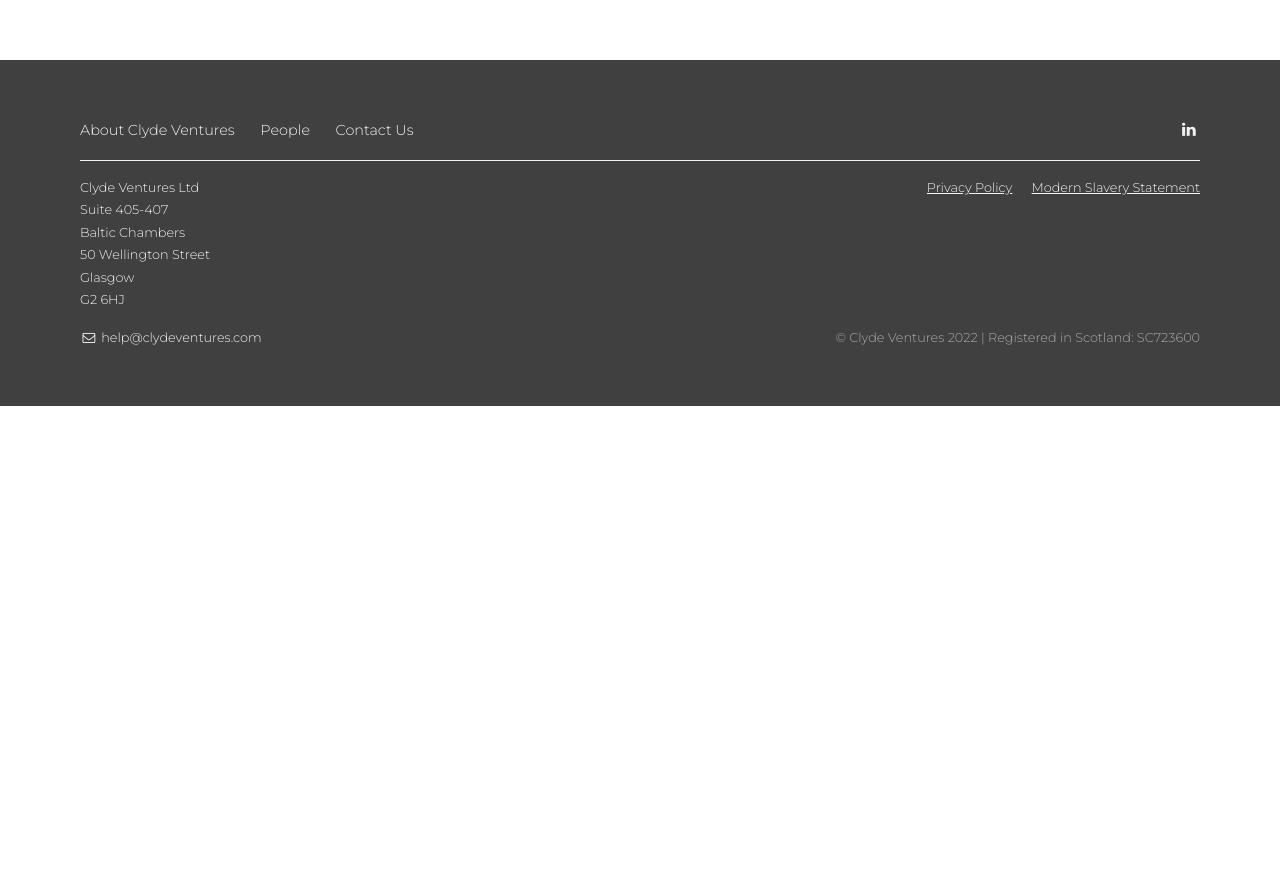
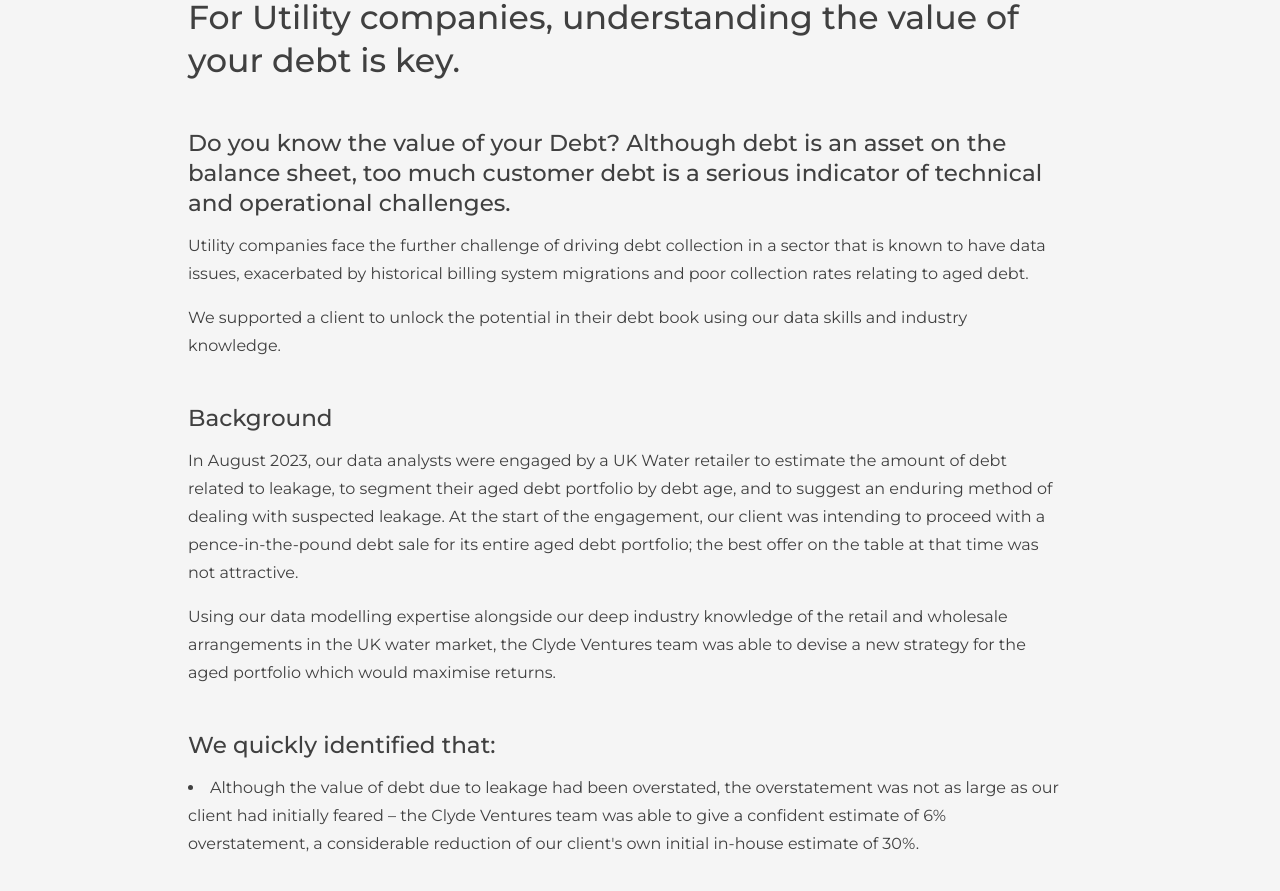
Before and after one commit to luke-meadows/clyde-ventures-2.0, a Next.js app: page /insights/debt-value in a window 1280 px wide. Before the commit this address had no page. Shown: the part 740-1631 px from the top of the page. Before the commit the page ends 1146 px from the top, so only its background shows below. Built offline with nearby package versions, Linux system fonts and the light colour scheme.

Commit message:
debt value

```diff
--- a/pages/_app.js
+++ b/pages/_app.js
@@ -16,7 +16,7 @@
   return (
     <Page>
       <SEO {...nextSeoConfig} />
-      <Script
+      {/* <Script
         id="googleAnalytics"
         strategy="lazyOnload"
         src={`https://www.googletagmanager.com/gtag/js?id=G-FYR84LJVTR`}
@@ -30,8 +30,8 @@
                     page_path: window.location.pathname,
                     });
                 `}
-      </Script>
-      <Script type="text/javascript" id="accountEngagement">
+      </Script> */}
+      {/* <Script type="text/javascript" id="accountEngagement">
         {` piAId = '1050802'; piCId = ''; piHostname = 'go.clydeventures.com';
                     (function() {
                       function async_load(){
@@ -42,7 +42,7 @@
                       if(window.attachEvent) { window.attachEvent('onload', async_load); }
                       else { window.addEventListener('load', async_load, false); }
                     })();`}
-      </Script>
+      </Script> */}
       <Header setShowSidebar={setShowSidebar} showSidebar={showSidebar} />
       <AnimatePresence initial={false}>
         {showSidebar && (
--- /dev/null
+++ b/pages/insights/debt-value.js
@@ -0,0 +1,192 @@
+import styled from 'styled-components';
+import ContactSection from '../../components/contact/ContactSection';
+import InsightBackgroundImage from '../../public/consumer-standards-background.jpeg';
+import HeroWithBackgroundImg from '../../components/global/HeroWithBackgroundImg';
+import RossAvatar from '../../public/ross-avatar.png';
+import Image from 'next/image';
+import Link from 'next/link';
+export default function InsightPage() {
+  return (
+    <StyledInsightsPage>
+      <div className="spacer"></div>
+      <HeroWithBackgroundImg
+        image={InsightBackgroundImage}
+        header="For Utility companies, understanding the value of your debt is key"
+        bg={true}
+        smallOnPhone={true}
+      />
+      <div className="insight-content-container">
+        <div className="author-and-date">
+          <div className="avatar-container">
+            <Image src={RossAvatar} layout="fill" objectFit="cover" />
+          </div>
+          <p>Ross Bern - 06/12/2023</p>
+        </div>
+        <br />
+        <h2>
+          For Utility companies, understanding the value of your debt is key.
+        </h2>
+        <br />
+        <h4>
+          Do you know the value of your Debt? Although debt is an asset on the
+          balance sheet, too much customer debt is a serious indicator of
+          technical and operational challenges.{' '}
+        </h4>
+        <p>
+          Utility companies face the further challenge of driving debt
+          collection in a sector that is known to have data issues, exacerbated
+          by historical billing system migrations and poor collection rates
+          relating to aged debt.
+        </p>
+        <p>
+          We supported a client to unlock the potential in their debt book using
+          our data skills and industry knowledge.
+        </p>
+        <br />
+        <h4>Background</h4>
+        <p>
+          In August 2023, our data analysts were engaged by a UK Water retailer
+          to estimate the amount of debt related to leakage, to segment their
+          aged debt portfolio by debt age, and to suggest an enduring method of
+          dealing with suspected leakage. At the start of the engagement, our
+          client was intending to proceed with a pence-in-the-pound debt sale
+          for its entire aged debt portfolio; the best offer on the table at
+          that time was not attractive.
+        </p>
+        <p>
+          Using our data modelling expertise alongside our deep industry
+          knowledge of the retail and wholesale arrangements in the UK water
+          market, the Clyde Ventures team was able to devise a new strategy for
+          the aged portfolio which would maximise returns.
+        </p>
+        <br />
+        <h4>We quickly identified that:</h4>
+        <ul>
+          <li>
+            Although the value of debt due to leakage had been overstated, the
+            overstatement was not as large as our client had initially feared
+            &#8211; the Clyde Ventures team was able to give a confident
+            estimate of 6% overstatement, a considerable reduction of our
+            client&apos;s own initial in-house estimate of 30%.
+          </li>
+          <br />
+          <li>
+            20% of closed accounts were linked to active customer accounts.{' '}
+          </li>
+          <br />
+          <li>
+            The current thresholds used to detect high consumption / potential
+            leakage had been set too high &#8211; leading to opportunities for
+            early investigation being missed.
+          </li>
+        </ul>
+        <br />
+        <h4>What did we do?</h4>
+        <p>
+          Based on our findings we delivered in three main areas for our client:
+          our revised segmentation of the debt file recommended new debt
+          collection strategies; our leakage detection algorithm reduced the
+          amount of debt that would need to be written off as potentially due to
+          leakage; and, our leak validation analysis suggested that high
+          consumption / potential leakage thresholds should be revised downwards
+          by 20%.
+        </p>
+        <p>In our 8-week engagement we: </p>
+        <ul>
+          <li>
+            Improved historical data by splicing reading data into invoice data
+            - information which had been lost during migration.
+          </li>
+          <br />
+          <li>
+            Improved the data quality of the debt file with the aim of reducing
+            customer queries and improving collection rates.
+          </li>
+          <br />
+          <li>
+            Revised the leak detection / high consumption thresholds implemented
+            in the new billing software to allow earlier detection of leakage.
+          </li>
+          <br />
+          <li>
+            Re-segmented the accounts allowing an additional 18% of the
+            portfolio to undergo collection activity.{' '}
+          </li>
+          <br />
+          <li>
+            Delivered a fully segmented debt portfolio with distinct collection
+            approaches recommended for each segment.
+          </li>
+        </ul>
+        <p>
+          From our approach it emerged that an uplift of potentially £2.3m was
+          available to our client, representing a potential £2m improvement on
+          their initial strategy of proceeding with a pence-in-the-pound sale.
+          Our client has a much better understanding of the value of its debt.{' '}
+        </p>
+        <p>
+          With our combination of data expertise, very thorough understanding of
+          utilities customer and billing data gained over many years, and our
+          operational experience of managing collections and recoveries, Clyde
+          Ventures can help you to unlock the potential of your debt: with Clyde
+          Ventures, you&apos;ll know the value of your debt.{' '}
+        </p>
+        <br />
+      </div>
+      <ContactSection />
+    </StyledInsightsPage>
+  );
+}
+const StyledInsightsPage = styled.section`
+  .spacer {
+    padding-top: 7.5rem;
+  }
+  .insight-content-container {
+    padding: 3rem 5rem 0 3rem;
+    max-width: 1000px;
+    margin: 0 auto;
+  }
+  h2 {
+    font-weight: 500;
+    margin-bottom: 1.2rem;
+  }
+  ul {
+    list-style-position: inside;
+    margin-bottom: 1rem;
+    font-size: 1rem;
+  }
+  .small-bullets {
+    font-size: 1rem;
+  }
+  h3 {
+    margin-bottom: 0.8rem;
+    font-weight: 500;
+  }
+  h4 {
+    margin-bottom: 0.8rem;
+    font-weight: 500;
+  }
+  .author-and-date {
+    display: flex;
+    align-items: center;
+    flex-direction: column;
+    gap: 1rem;
+  }
+  .avatar-container {
+    position: relative;
+    width: 6rem;
+    height: 6rem;
+  }
+  .link {
+    color: blue;
+    text-decoration: underline;
+  }
+  @media only screen and (max-width: 1170px) {
+    .spacer {
+      padding-top: 3rem;
+    }
+    .insight-content-container {
+      padding: 2rem 5rem 0 2rem;
+    }
+  }
+`;
--- a/pages/insights/domestic-sales.js
+++ b/pages/insights/domestic-sales.js
@@ -23,7 +23,7 @@
         </div>
         <br />
         <h2>
-          Cash is King for all Utility companies and increasing Revenue is the
+          Cash is King for all Utility companies and increasing Revenwue is the
           fastest way to improve your cash position.{' '}
         </h2>
         <br />
```
Also changed, not shown: components/insights/InsightGrid.js (+10 -0 lines), public/debt-value-thumbnail.jpg (added), public/ross-avatar.png (added).
